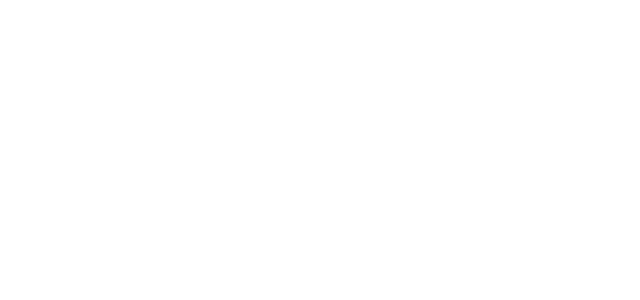
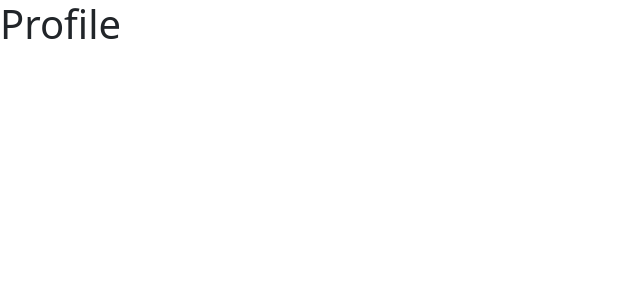
Before and after one commit to KovacsPeter2013/reactwebshop, a React (Create React App) app: page /admin/profil in a window 1280 px wide. Before the commit this address had no page. Shown: the top 300 px of the page, without its empty margins (0-640 px from the left). Built offline with nearby package versions, Linux system fonts and the light colour scheme.

Commit message:
new changes

```diff
--- a/src/App.js
+++ b/src/App.js
@@ -1,4 +1,6 @@
 import { BrowserRouter as Router, Route, Routes } from 'react-router-dom';
+import Dashboard from './components/admin/Dashboard';
+import Profile from './components/admin/Profile';
 import MasterLayout from './layouts/admin/MasterLayout';
 
 function App() {
@@ -6,7 +8,9 @@ function App() {
     <div className="App">
       <Router>
         <Routes>
-          <Route  path='/admin/dashboard/' element={<MasterLayout />}/>
+          {/* <Route  path='/admin/dashboard/' element={<MasterLayout />}/> */}
+          <Route exact path='/admin/dashboard' element={<Dashboard />}/>
+          <Route exact path='/admin/profil' element={<Profile />}/>
         </Routes>
       </Router>
 
--- a/src/components/admin/Dashboard.js
+++ b/src/components/admin/Dashboard.js
@@ -0,0 +1,12 @@
+
+import React from 'react'
+
+const Dashboard = () => {
+  return (
+
+      <h1>Dashboard</h1>
+
+  )
+}
+
+export default Dashboard
--- a/src/components/admin/Profile.js
+++ b/src/components/admin/Profile.js
@@ -0,0 +1,12 @@
+
+import React from 'react'
+
+const Profile = () => {
+  return (
+
+      <h1>Profile</h1>
+
+  )
+}
+
+export default Profile
```
Also changed, not shown: src/routes/routes.js (added).
